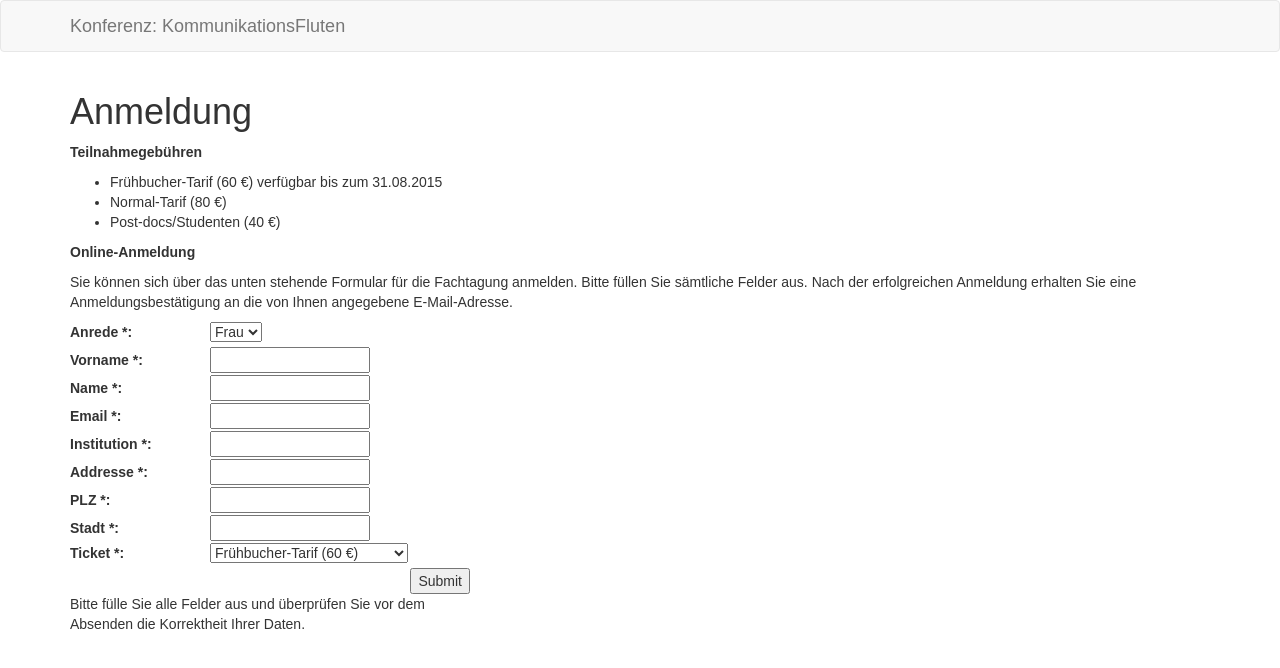
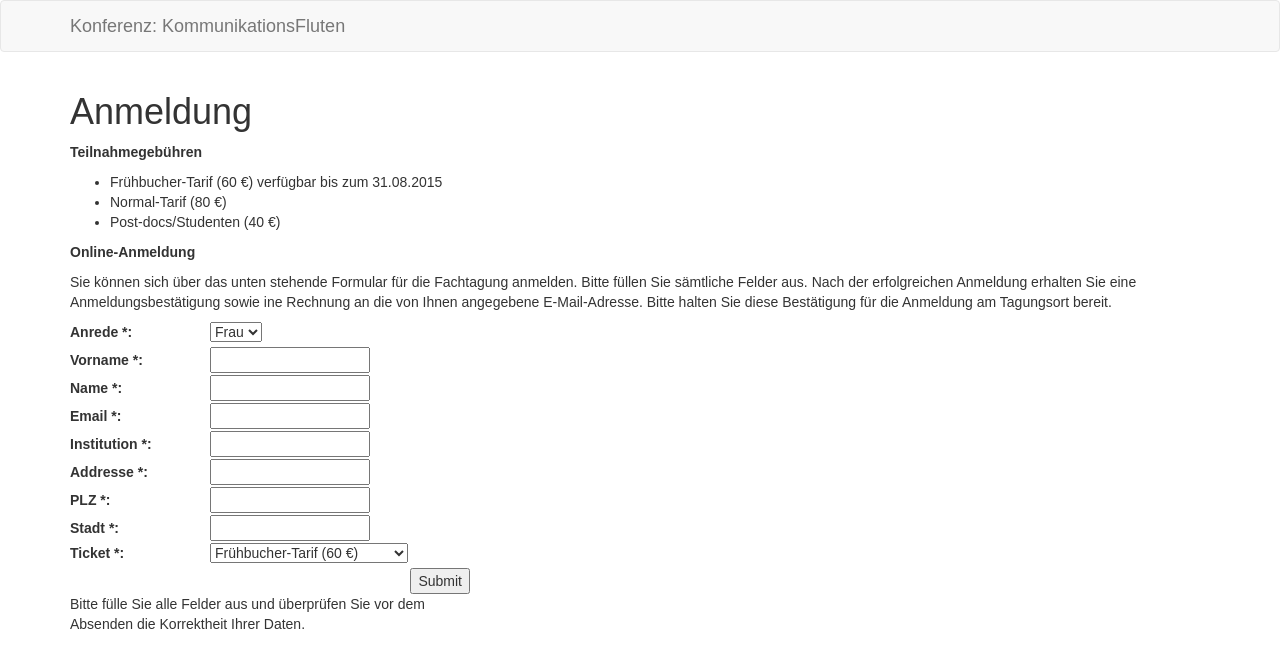
Before and after one commit to susedev/test, a Jekyll site: the page built from anmeldung.html, in a window 1280 px wide. Shown: the top 668 px of the page. Built offline with Jekyll 4.4.1, drawn with Linux system fonts in a browser that asks for light colours.

Commit message:
Edit from JekyllCMS

```diff
--- a/anmeldung.html
+++ b/anmeldung.html
@@ -11,7 +11,7 @@ title: Anmeldung
 
 <p><strong>Online-Anmeldung</strong></p>
 
-<p>Sie k&ouml;nnen sich &uuml;ber das unten stehende Formular f&uuml;r die Fachtagung anmelden. Bitte f&uuml;llen Sie s&auml;mtliche Felder aus. Nach der erfolgreichen Anmeldung erhalten Sie eine Anmeldungsbest&auml;tigung an die von Ihnen angegebene E-Mail-Adresse.</p>
+<p>Sie k&ouml;nnen sich &uuml;ber das unten stehende Formular f&uuml;r die Fachtagung anmelden. Bitte f&uuml;llen Sie s&auml;mtliche Felder aus. Nach der erfolgreichen Anmeldung erhalten Sie eine Anmeldungsbest&auml;tigung sowie ine Rechnung an die von Ihnen angegebene E-Mail-Adresse. Bitte halten Sie diese Best&auml;tigung f&uuml;r die Anmeldung am Tagungsort bereit.</p>
 <style type="text/css">body {font-family:Arial, Sans-Serif;}
 
             #container {width:400px; margin:0 left;}
```
